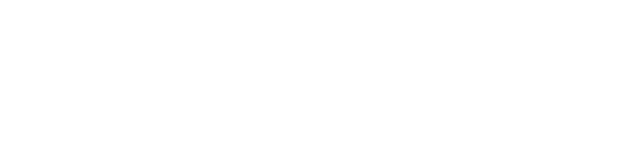
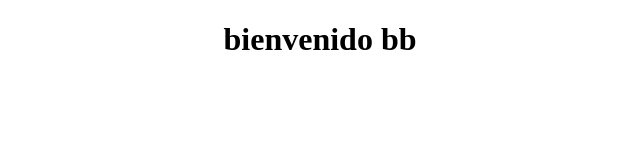
Before and after one commit to LatiosDeveloper/hyperblog, a plain HTML site: page index.html in a window 1280 px wide. Shown: the whole page, without its empty margins (320-960 px from the left). Drawn offline with Linux system fonts and the light colour scheme.

Commit message:
Una versión con h1

```diff
--- a/index.html
+++ b/index.html
@@ -7,6 +7,6 @@
     <link rel="stylesheet" href="Index.css">
 </head>
 <body>
-
+    <h1>bienvenido bb</h1>
 </body>
 </html>
```
